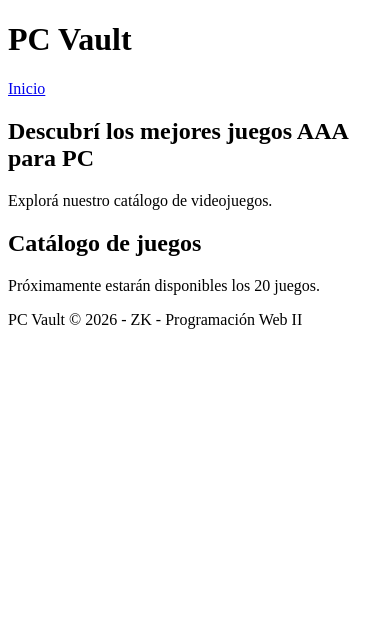
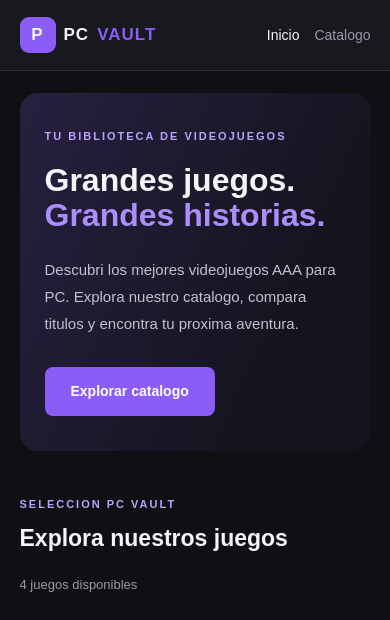
Before and after one commit to zkdavinci/pc-vault, a PHP site: page / in a window 390 px wide. Shown: the top 620 px of the page. Before the commit the page ends 329 px from the top, so only its background shows below. Run offline with PHP 8.4, Linux system fonts and the light colour scheme.

Commit message:
Diseno inicial de la pagina principal y catalogo

```diff
--- a/css/general.css
+++ b/css/general.css
@@ -0,0 +1,325 @@
+
+/* Configuracion general */
+
+:root {
+    --fondo: #101014;
+    --superficie: #1c1c24;
+    --texto: #f5f5f7;
+    --secundario: #9a9aa5;
+    --acento: #8b5cf6;
+    --borde: #2b2b36;
+}
+
+* {
+    margin: 0;
+    padding: 0;
+    box-sizing: border-box;
+}
+
+html {
+    scroll-behavior: smooth;
+}
+
+body {
+    background: var(--fondo);
+    color: var(--texto);
+    font-family: Arial, Helvetica, sans-serif;
+    line-height: 1.5;
+}
+
+a {
+    color: inherit;
+    text-decoration: none;
+}
+
+.contenedor {
+    width: 90%;
+    max-width: 1250px;
+    margin: 0 auto;
+}
+
+/* Encabezado */
+
+.cabecera {
+    background: #18181f;
+    border-bottom: 1px solid var(--borde);
+}
+
+.cabecera-interior {
+    display: flex;
+    align-items: center;
+    justify-content: space-between;
+    min-height: 78px;
+}
+
+.logo {
+    display: flex;
+    align-items: center;
+    gap: 8px;
+    font-size: 22px;
+    font-weight: bold;
+    letter-spacing: 1px;
+}
+
+.logo-icono {
+    display: grid;
+    place-items: center;
+    width: 36px;
+    height: 36px;
+    background: var(--acento);
+    border-radius: 9px;
+}
+
+.logo-acento {
+    color: var(--acento);
+}
+
+.navegacion {
+    display: flex;
+    gap: 32px;
+}
+
+.navegacion a {
+    color: var(--secundario);
+    font-size: 14px;
+    transition: color 0.2s;
+}
+
+.navegacion a:hover,
+.navegacion .enlace-activo {
+    color: var(--texto);
+}
+
+/* Seccion principal */
+
+.hero {
+    display: flex;
+    align-items: center;
+    justify-content: space-between;
+    gap: 60px;
+    min-height: 420px;
+    margin: 42px 0 65px;
+    padding: 50px 65px;
+    border-radius: 18px;
+    background: linear-gradient(115deg, #272040, #14141e 75%);
+    overflow: hidden;
+}
+
+.hero-contenido {
+    max-width: 560px;
+}
+
+.etiqueta {
+    display: block;
+    color: #bba3ff;
+    font-size: 11px;
+    font-weight: bold;
+    letter-spacing: 2px;
+    margin-bottom: 18px;
+}
+
+.hero h1 {
+    font-size: clamp(32px, 4vw, 52px);
+    line-height: 1.12;
+    margin-bottom: 22px;
+}
+
+.hero h1 span {
+    color: #ab8dfb;
+}
+
+.hero p {
+    color: #c4c1d0;
+    font-size: 15px;
+    line-height: 1.8;
+    margin-bottom: 30px;
+}
+
+.boton-principal {
+    display: inline-block;
+    padding: 14px 26px;
+    background: var(--acento);
+    color: white;
+    border-radius: 8px;
+    font-size: 14px;
+    font-weight: bold;
+    transition: background 0.2s;
+}
+
+.boton-principal:hover {
+    background: #a78bfa;
+}
+
+.hero-imagen {
+    flex: 0 0 220px;
+    transform: rotate(5deg);
+}
+
+.hero-imagen img {
+    display: block;
+    width: 100%;
+    aspect-ratio: 2 / 3;
+    object-fit: cover;
+    border-radius: 12px;
+    box-shadow: 0 20px 60px #0009;
+}
+
+/* Catalogo */
+
+.seccion-catalogo {
+    margin-bottom: 80px;
+    scroll-margin-top: 24px;
+}
+
+.seccion-encabezado {
+    display: flex;
+    justify-content: space-between;
+    align-items: end;
+    gap: 20px;
+    margin-bottom: 28px;
+}
+
+.seccion-encabezado .etiqueta {
+    margin-bottom: 8px;
+}
+
+.seccion-encabezado h2 {
+    font-size: 28px;
+}
+
+.contador {
+    color: var(--secundario);
+    font-size: 13px;
+}
+
+.grilla-juegos {
+    display: grid;
+    grid-template-columns: repeat(4, minmax(0, 1fr));
+    gap: 22px;
+}
+
+.tarjeta-juego {
+    min-width: 0;
+    transition: transform 0.2s;
+}
+
+.tarjeta-juego:hover {
+    transform: translateY(-5px);
+}
+
+.tarjeta-imagen {
+    background: var(--superficie);
+    border-radius: 12px;
+    overflow: hidden;
+}
+
+.tarjeta-imagen img {
+    display: block;
+    width: 100%;
+    aspect-ratio: 2 / 3;
+    object-fit: cover;
+}
+
+.tarjeta-info {
+    padding: 15px 2px;
+}
+
+.juego-genero {
+    display: block;
+    color: var(--secundario);
+    text-transform: uppercase;
+    font-size: 11px;
+    letter-spacing: 1px;
+    margin-bottom: 7px;
+}
+
+.tarjeta-info h3 {
+    font-size: 17px;
+    margin-bottom: 12px;
+}
+
+.tarjeta-detalles {
+    display: flex;
+    justify-content: space-between;
+    color: var(--secundario);
+    font-size: 13px;
+}
+
+.juego-rating {
+    color: #facc15;
+    font-weight: bold;
+}
+
+/* Pie de pagina */
+
+.pie-pagina {
+    border-top: 1px solid var(--borde);
+    padding: 28px 0;
+    color: var(--secundario);
+    text-align: center;
+    font-size: 13px;
+}
+
+/* Pantallas medianas */
+
+@media (max-width: 950px) {
+    .hero {
+        padding: 40px;
+        gap: 30px;
+    }
+
+    .hero-imagen {
+        flex-basis: 160px;
+    }
+
+    .grilla-juegos {
+        grid-template-columns: repeat(2, minmax(0, 1fr));
+    }
+}
+
+/* Celulares */
+
+@media (max-width: 600px) {
+    .cabecera-interior {
+        min-height: 70px;
+    }
+
+    .logo {
+        font-size: 17px;
+    }
+
+    .navegacion {
+        gap: 15px;
+    }
+
+    .hero {
+        margin: 22px 0 45px;
+        padding: 35px 25px;
+        min-height: auto;
+    }
+
+    .hero-imagen {
+        display: none;
+    }
+
+    .hero h1 {
+        font-size: 32px;
+    }
+
+    .seccion-encabezado {
+        align-items: start;
+        flex-direction: column;
+    }
+
+    .seccion-encabezado h2 {
+        font-size: 23px;
+    }
+
+    .grilla-juegos {
+        gap: 14px;
+    }
+
+    .tarjeta-info h3 {
+        font-size: 14px;
+    }
+}
--- a/includes/footer.php
+++ b/includes/footer.php
@@ -1,6 +1,6 @@
 
-<footer>
-    <p>PC Vault © 2026 - ZK - Programación Web II</p>
+<footer class="pie-pagina">
+    <p>PC Vault © 2026 - Programacion Web II</p>
 </footer>
 
 </body>
--- a/includes/header.php
+++ b/includes/header.php
@@ -1,17 +1,27 @@
 
+<?php
+$ruta = $ruta ?? "";
+?>
 <!DOCTYPE html>
 <html lang="es">
 <head>
     <meta charset="UTF-8">
     <meta name="viewport" content="width=device-width, initial-scale=1.0">
-    <title>PC Vault</title>
-    <link rel="stylesheet" href="css/general.css">
+    <title>PC Vault | Videojuegos para PC</title>
+    <link rel="stylesheet" href="<?= $ruta ?>css/general.css">
 </head>
 <body>
 
-<header>
-    <h1>PC Vault</h1>
-    <nav>
-        <a href="index.php">Inicio</a>
-    </nav>
+<header class="cabecera">
+    <div class="contenedor cabecera-interior">
+        <a href="<?= $ruta ?>index.php" class="logo">
+            <span class="logo-icono">P</span>
+            PC <span class="logo-acento">VAULT</span>
+        </a>
+
+        <nav class="navegacion">
+            <a href="<?= $ruta ?>index.php" class="enlace-activo">Inicio</a>
+            <a href="<?= $ruta ?>index.php#catalogo">Catalogo</a>
+        </nav>
+    </div>
 </header>
--- a/index.php
+++ b/index.php
@@ -1,18 +1,117 @@
 
 <?php
+$juegosDemo = [
+    [
+        "nombre" => "Cyberpunk 2077",
+        "genero" => "RPG",
+        "anio" => 2020,
+        "rating" => 9.2,
+        "imagen" => "https://shared.fastly.steamstatic.com/store_item_assets/steam/apps/1091500/library_600x900.jpg"
+    ],
+    [
+        "nombre" => "Red Dead Redemption 2",
+        "genero" => "Accion",
+        "anio" => 2018,
+        "rating" => 9.8,
+        "imagen" => "https://shared.fastly.steamstatic.com/store_item_assets/steam/apps/1174180/library_600x900.jpg"
+    ],
+    [
+        "nombre" => "Elden Ring",
+        "genero" => "RPG",
+        "anio" => 2022,
+        "rating" => 9.6,
+        "imagen" => "https://shared.fastly.steamstatic.com/store_item_assets/steam/apps/1245620/library_600x900.jpg"
+    ],
+    [
+        "nombre" => "Baldur's Gate 3",
+        "genero" => "RPG",
+        "anio" => 2023,
+        "rating" => 9.7,
+        "imagen" => "https://shared.fastly.steamstatic.com/store_item_assets/steam/apps/1086940/library_600x900.jpg"
+    ]
+];
+
 require __DIR__ . "/includes/header.php";
 ?>
 
-<main>
-    <section>
-        <h2>Descubrí los mejores juegos AAA para PC</h2>
-        <p>Explorá nuestro catálogo de videojuegos.</p>
+<main class="contenedor">
+
+    <section class="hero">
+        <div class="hero-contenido">
+            <span class="etiqueta">TU BIBLIOTECA DE VIDEOJUEGOS</span>
+
+            <h1>Grandes juegos.<br>
+                <span>Grandes historias.</span>
+            </h1>
+
+            <p>
+                Descubri los mejores videojuegos AAA para PC.
+                Explora nuestro catalogo, compara titulos
+                y encontra tu proxima aventura.
+            </p>
+
+            <a href="#catalogo" class="boton-principal">
+                Explorar catalogo
+            </a>
+        </div>
+
+        <div class="hero-imagen">
+            <img
+                src="https://shared.fastly.steamstatic.com/store_item_assets/steam/apps/1091500/library_600x900.jpg"
+                alt="Portada de Cyberpunk 2077"
+            >
+        </div>
     </section>
 
-    <section>
-        <h2>Catálogo de juegos</h2>
-        <p>Próximamente estarán disponibles los 20 juegos.</p>
+    <section id="catalogo" class="seccion-catalogo">
+
+        <div class="seccion-encabezado">
+            <div>
+                <span class="etiqueta">SELECCION PC VAULT</span>
+                <h2>Explora nuestros juegos</h2>
+            </div>
+
+            <span class="contador">
+                <?= count($juegosDemo) ?> juegos disponibles
+            </span>
+        </div>
+
+        <div class="grilla-juegos">
+
+            <?php foreach ($juegosDemo as $juego): ?>
+                <article class="tarjeta-juego">
+
+                    <div class="tarjeta-imagen">
+                        <img
+                            src="<?= htmlspecialchars($juego['imagen']) ?>"
+                            alt="Portada de <?= htmlspecialchars($juego['nombre']) ?>"
+                            loading="lazy"
+                        >
+                    </div>
+
+                    <div class="tarjeta-info">
+                        <span class="juego-genero">
+                            <?= htmlspecialchars($juego['genero']) ?>
+                        </span>
+
+                        <h3><?= htmlspecialchars($juego['nombre']) ?></h3>
+
+                        <div class="tarjeta-detalles">
+                            <span><?= (int) $juego['anio'] ?></span>
+
+                            <span class="juego-rating">
+                                ★ <?= htmlspecialchars((string) $juego['rating']) ?>
+                            </span>
+                        </div>
+                    </div>
+
+                </article>
+            <?php endforeach; ?>
+
+        </div>
+
     </section>
+
 </main>
 
 <?php
```
